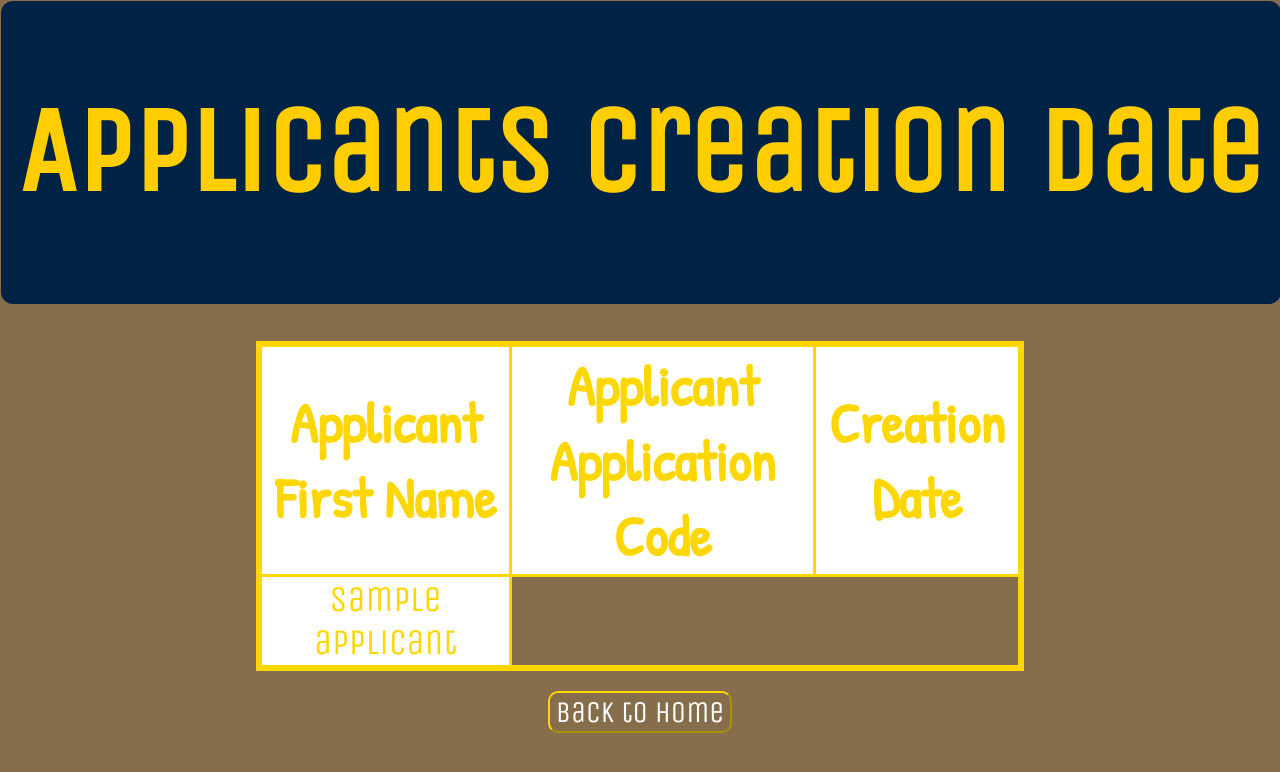
After one commit to stefan-gherman/Application-Process, a Flask app: template templates/applicants_date.html in a window 1280 px wide. The commit adds this page. Shown: the top 772 px of the page. Run offline with Flask 2, Linux system fonts and the light colour scheme; the template is opened without the code that fills it: most values are stand-ins (such as "Sample title", 1, 10 or a date in 2020); some libraries are stand-ins or nearby versions.

Commit message:
Create route for applicants ordered by creation date.

```diff
--- a/main.py
+++ b/main.py
@@ -110,6 +110,11 @@ def return_contacts():
     contacts = data_manager.show_contacts()
     return render_template("school_contact.html", contacts=contacts)
 
+@app.route('/applicants_date')
+def return_applicants_date():
+    applicants = data_manager.show_applicants_later_than()
+    print(applicants)
+    return render_template("applicants_date.html", applicants=applicants)
 
 if __name__ == '__main__':
     app.run(debug=True)
--- /dev/null
+++ b/templates/applicants_date.html
@@ -0,0 +1,29 @@
+{% extends "layout.html" %}
+{% block content %}
+<div class="title">
+<h1>Applicants Creation Date</h1>
+</div>
+
+    <br>
+    <br>
+        <table align="center">
+            <thead>
+            <tr>
+                <th>Applicant First Name</th>
+                <th>Applicant Application Code</th>
+                <th>Creation Date</th>
+            </tr>
+            </thead>
+            <tbody>
+        {% for applicant  in applicants %}
+        <tr>
+            {% for i in applicant %}
+            <td>{{applicant[i]}}</td>
+            {% endfor %}
+            </tr>
+        {% endfor %}
+            </tbody>
+        </table>
+
+    {% include 'footer.html' %}
+{% endblock %}
--- a/templates/index.html
+++ b/templates/index.html
@@ -21,5 +21,6 @@
      <a href="{{url_for('return_school_join')}}"><button class="btn">Week2 - Mentors & Schools Right Join</button></a>
     <a href="{{url_for('mentor_per_country')}}"><button class="btn">Week2 - Mentors per Country</button></a>
      <a href="{{url_for('return_contacts')}}"><button class="btn">Week2 - School Contacts</button></a>
+    <a href="{{url_for('return_applicants_date')}}"><button class="btn">Week2 - Applicants After Date</button></a>
 </div>
 {% endblock %}
```
Also changed, not shown: data_manager.py (+21 -0 lines).
